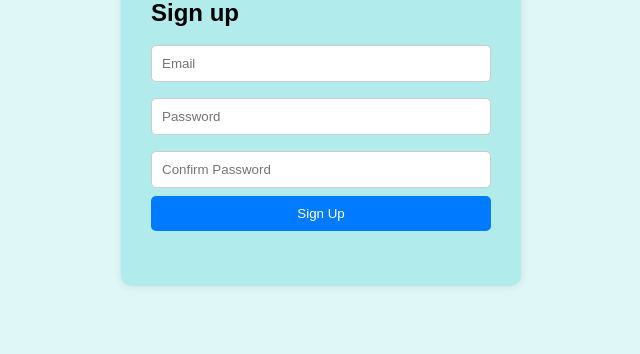
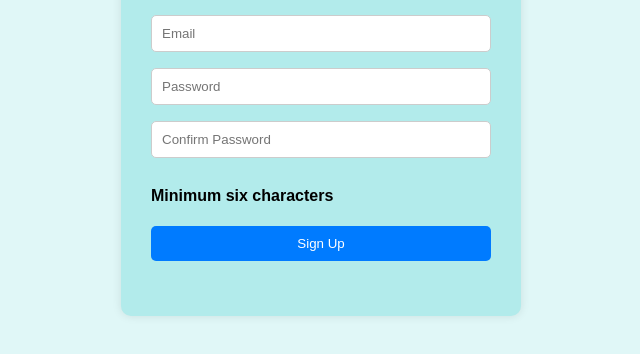
Before and after one commit to tristazecchel/FlexiHand, a website built with Vite: page sign_up.html in a window 1280 px wide. Shown: the part 338-692 px from the top of the page, without its empty margins (319-959 px from the left). Built offline with nearby package versions, Linux system fonts and the light colour scheme; some packages are replaced by stand-ins of ours; no server answers.

Commit message:
bro i forgot to push

```diff
--- a/sign_up.html
+++ b/sign_up.html
@@ -17,6 +17,7 @@
             <input type="email" id="regUsername" placeholder="Email" required>
             <input type="password" id="regPassword" placeholder="Password" required>
             <input type="password" id="confirmPassword" placeholder="Confirm Password" required>
+            <h4>Minimum six characters</h4>
 
 
 
```
